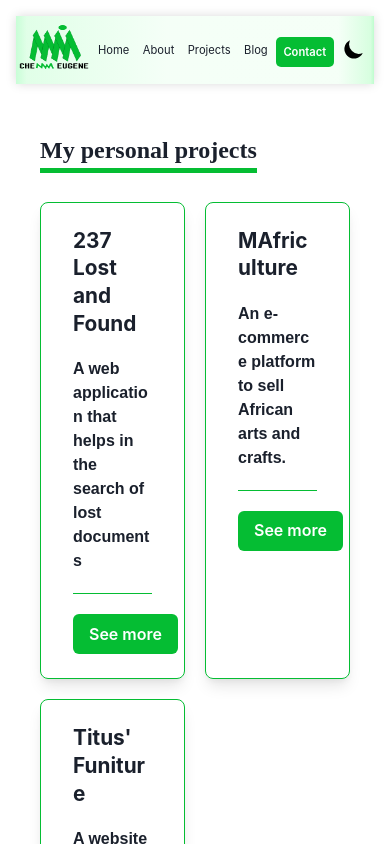
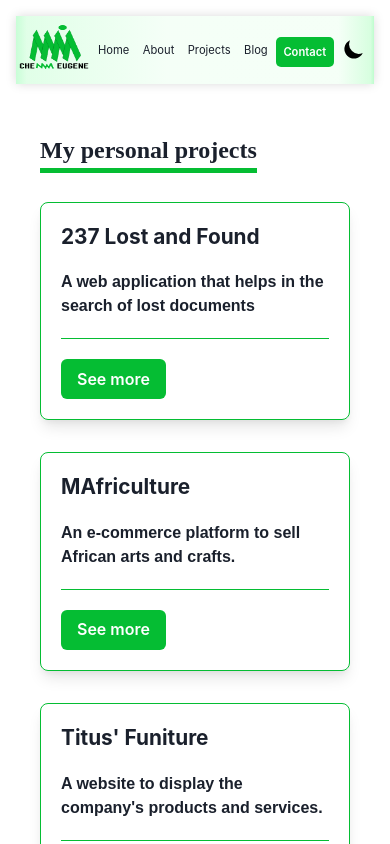
Before and after one commit to Chenwi32/My_portfolio, a Next.js app: page /projects in a window 390 px wide. Shown: the top 844 px of the page. Built offline with nearby package versions, Linux system fonts and the light colour scheme.

Commit message:
made the project page responsive

```diff
--- a/pages/projects.jsx
+++ b/pages/projects.jsx
@@ -9,14 +9,20 @@ import {
   ModalFooter,
   ModalHeader,
   ModalOverlay,
+  SimpleGrid,
   Text,
   useDisclosure,
+  useMediaQuery,
 } from '@chakra-ui/react'
 import Link from 'next/link'
 import React, { useState } from 'react'
 
 function projects() {
   const { isOpen, onOpen, onClose } = useDisclosure()
+
+  const [isLargerThan700] = useMediaQuery('(min-width: 700px)')
+
+  const [isLargerThan1000] = useMediaQuery('(min-width: 1000px)')
 
   const projectData = [
     {
@@ -53,14 +59,20 @@ function projects() {
       <div className=" projects  ">
         <h1 className="title">My personal projects</h1>
 
-        <div className="grid grid-cols-2 gap-5">
+        <SimpleGrid
+          columns={
+       isLargerThan700 ? 2 : 1
+          }
+          spacing={isLargerThan700 ? '24px' : '2rem'}
+          margin={'auto'}
+        >
           {projectData.map((project) => {
             return (
               <Box
                 boxShadow={'lg'}
                 border={'1px solid #05bd33'}
                 borderRadius={'lg'}
-                p={'1.5rem 2rem'}
+                p={ isLargerThan1000? '1.5rem 2rem': 5}
                 key={project.id}
               >
                 <Heading fontSize={'1.3rem'} mb={5}>
@@ -105,13 +117,10 @@ function projects() {
                         p={'1rem'}
                         border={'1px solid #05bd33'}
                       >
-                        <Text>
-                          Status:
-                        </Text>
+                        <Text>Status:</Text>
                         <Text fontWeight={800} color={'brand.100'}>
                           {projectData[projId].status}
                         </Text>
-
                       </Box>
                     </ModalBody>
 
@@ -142,7 +151,7 @@ function projects() {
               </Box>
             )
           })}
-        </div>
+        </SimpleGrid>
       </div>
     </div>
   )
```
